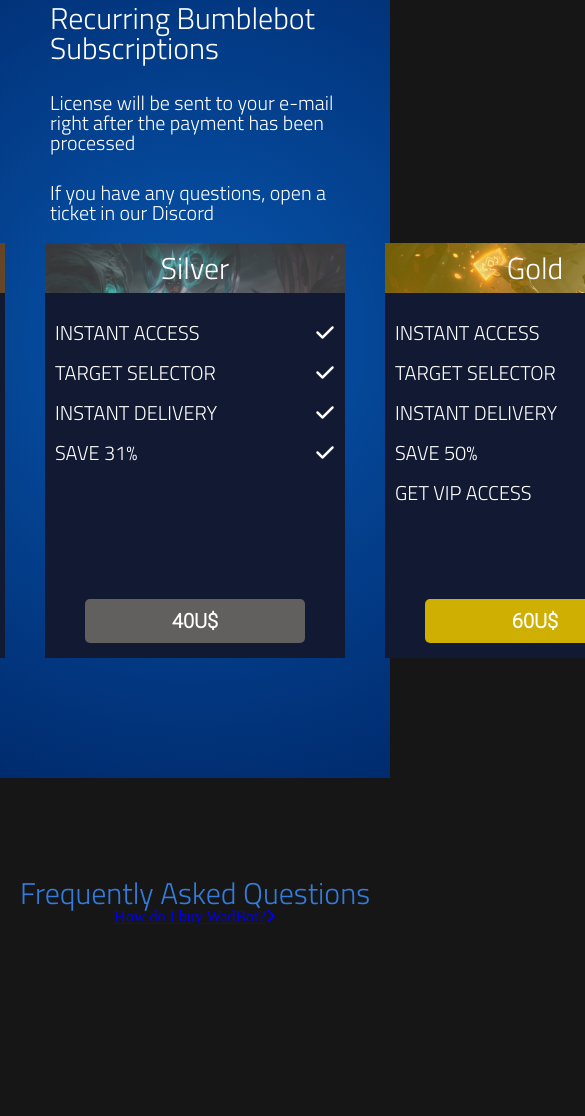
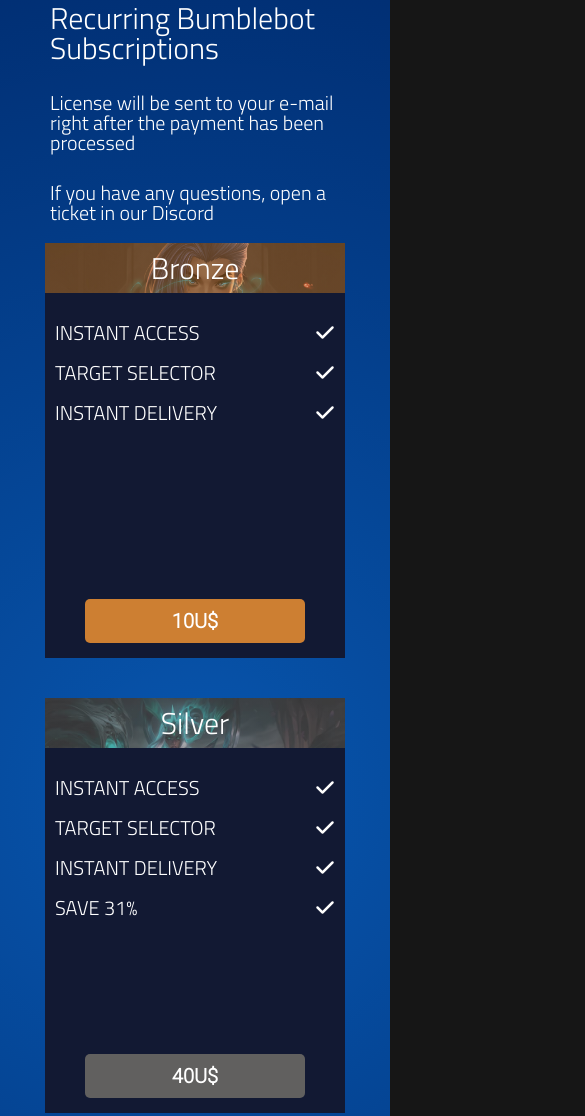
Before and after one commit to A-uvic/bumblebot-website, a website: page home.html in a window 390 px wide. Shown: the part 2241-3357 px from the top of the page, 585 px wide, since content can reach past the window. Before the commit the page ends 3266 px from the top, so only its background shows below. Drawn offline with nearby package versions, Linux system fonts and the light colour scheme; files that its build step writes are made by us from their sources.

Commit message:
responsive added

```diff
--- a/sass/base/_responsive.scss
+++ b/sass/base/_responsive.scss
@@ -6,3 +6,11 @@
         display: none;
     }
 }
+
+@media (max-width: 1050px) {
+    .prices{
+        .cards{
+            flex-direction: column;
+        }
+    }
+}
--- /dev/null
+++ b/sass/components/_acordion.scss
@@ -0,0 +1,4 @@
+.acordion{
+    background-color: red;
+    max-width: 80%;
+}
--- a/sass/style.scss
+++ b/sass/style.scss
@@ -2,12 +2,10 @@
 @import "config/variables";
 @import "base/reset";
 
-
-
 //General Components
 @import "components/card";
 @import "components/scroll";
-
+@import "components/acordion";
 
 //Layout
 @import"layout/header";
@@ -16,5 +14,4 @@
 @import "layout/faq";
 
 //Media Queries
-
 @import "base/responsive";
```
